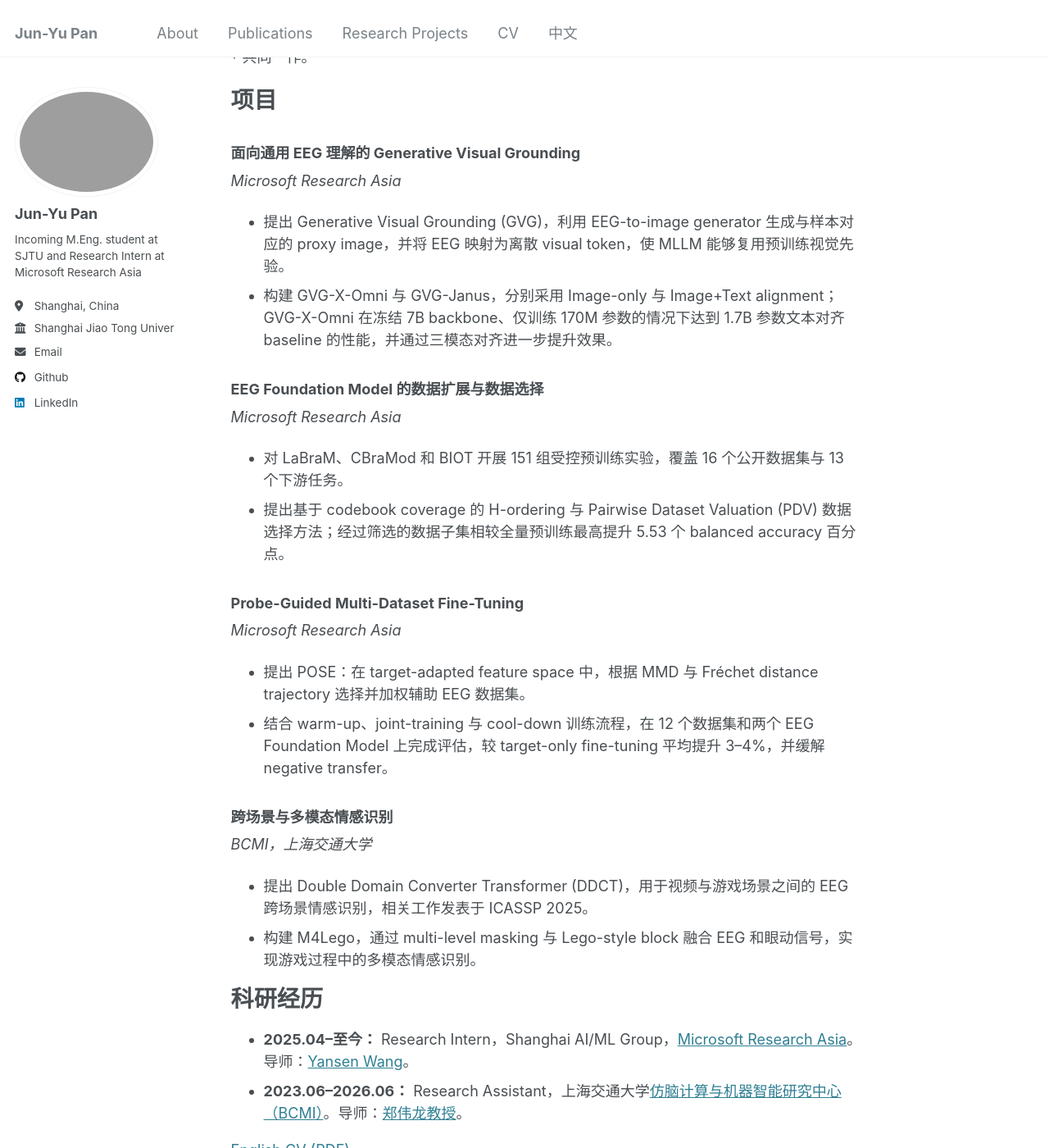
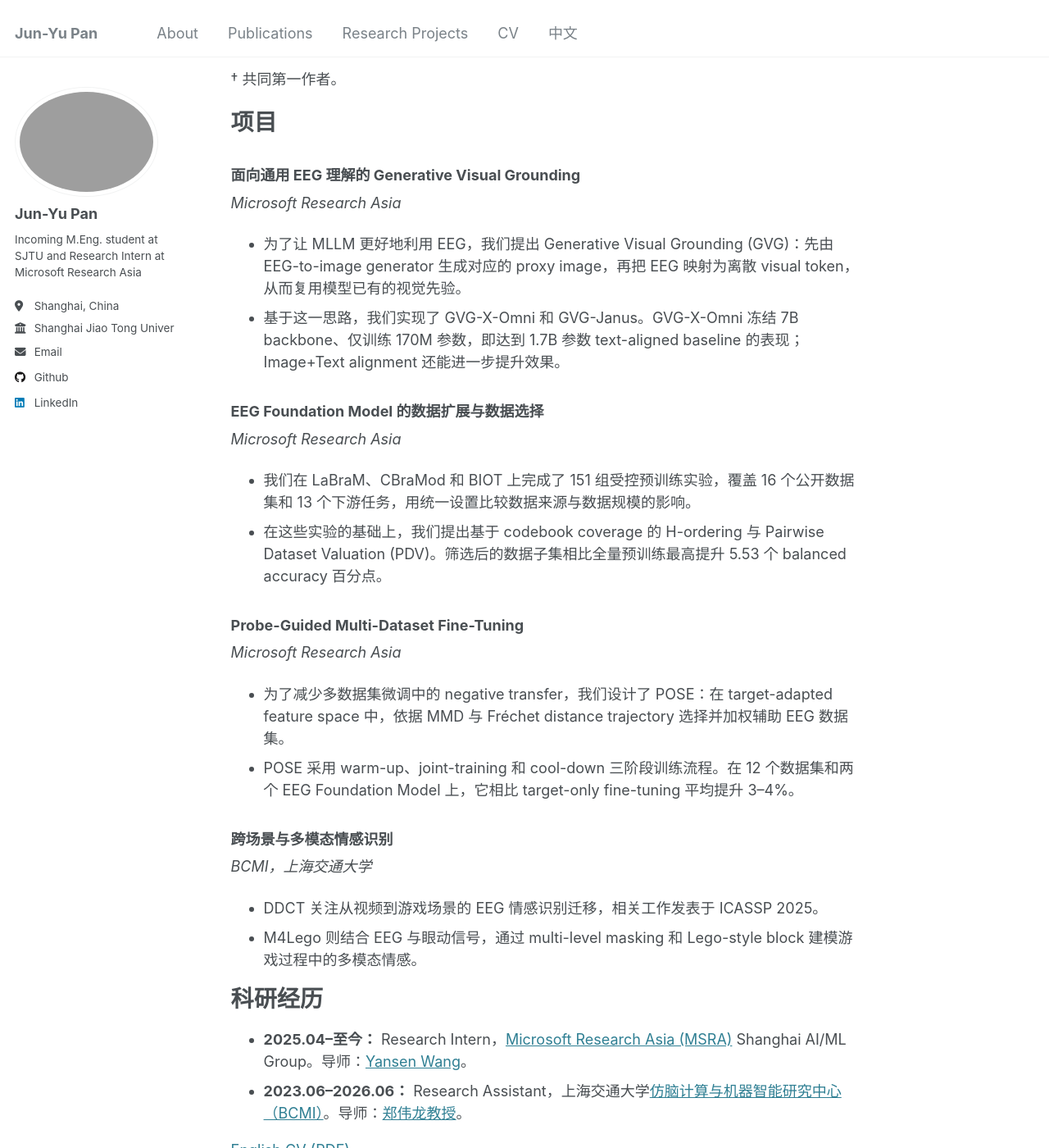
Before and after one commit to AlbertMentat/AlbertMentat.github.io, a Jekyll site: the page built from _pages/about-zh.md, in a window 1280 px wide and 1400 px high, scrolled down 1111 px. Shown: the whole window at 82% size. Built offline with Jekyll 4.4.1, drawn with Linux system fonts in a browser that asks for light colours; some of the changed text lies outside the part shown.

Commit message:
Make Chinese homepage copy more natural

```diff
--- a/_pages/about-zh.md
+++ b/_pages/about-zh.md
@@ -6,16 +6,16 @@ author_profile: true
 
 [English](/) &nbsp;·&nbsp; **中文**
 
-你好，我是**潘俊宇（Jun-Yu Pan）**。我将于 2026 年 9 月在[上海交通大学巴黎卓越工程师学院](https://speit.sjtu.edu.cn/)攻读电子信息硕士学位，导师为[郑伟龙教授](https://weilongzheng.github.io/)，预计于 2029 年 3 月毕业。我于 2026 年 6 月本科毕业于同一学院，本科毕业论文获评上海交通大学优异学士学位论文（Top 1%）。
+你好，我是**潘俊宇（Jun-Yu Pan）**。目前在 [Microsoft Research Asia (MSRA)](https://www.microsoft.com/en-us/research/lab/microsoft-research-asia/) Shanghai AI/ML Group 担任 Research Intern，导师为 [Yansen Wang](https://www.microsoft.com/en-us/research/people/yansenwang/)。我主要关注 **EEG Foundation Model**、**Multimodal Large Language Model (MLLM)** 以及 EEG Foundation Model 的应用。
 
-目前，我在 [Microsoft Research Asia (MSRA)](https://www.microsoft.com/en-us/research/lab/microsoft-research-asia/) Shanghai AI/ML Group 担任 Research Intern，导师为 [Yansen Wang](https://www.microsoft.com/en-us/research/people/yansenwang/)。我的研究方向包括 **EEG Foundation Model**、**Multimodal Large Language Model (MLLM)**，以及其在神经理解和情感计算中的应用。
+我于 2026 年 6 月本科毕业于[上海交通大学巴黎卓越工程师学院](https://speit.sjtu.edu.cn/)，毕业论文获评上海交通大学优异学士学位论文（Top 1%）。2026 年 9 月起，我将在同一学院攻读电子信息硕士学位，师从[郑伟龙教授](https://weilongzheng.github.io/)，预计于 2029 年 3 月毕业。
 
 最新动态
 ======
 - **2026.06** 本科毕业论文获评上海交通大学优异学士学位论文（Top 1%）。
-- **2026.05** Generative Visual Grounding EEG 理解工作已发布于 [arXiv](https://arxiv.org/abs/2605.18172)。
-- **2026.05** 完成两项关于 EEG Foundation Model 预训练数据扩展与多数据集微调的研究。
-- **2026** 完成面向游戏场景多模态情感识别的 M4Lego 预训练框架。
+- **2026.05** Generative Visual Grounding EEG 理解工作上线 [arXiv](https://arxiv.org/abs/2605.18172)。
+- **2026.05** 完成两项 EEG Foundation Model 研究，分别关注预训练数据选择与多数据集微调。
+- **2026** 完成 M4Lego 初稿，研究游戏场景下的多模态情感识别。
 - **2025.04** 加入 Microsoft Research Asia，担任 Research Intern。
 - **2025** 跨场景 EEG 情感识别工作发表于 ICASSP 2025。
 
@@ -27,37 +27,37 @@ author_profile: true
 4. <strong>Jun-Yu Pan</strong><sup>&dagger;</sup>, Jing-Yi Liu<sup>&dagger;</sup>, Bao-Liang Lu, and Wei-Long Zheng. "M4Lego: A Multi-Modal Pretraining Framework with Multi-Level Masking and Lego Blocks for Emotion Recognition During Gameplay." Under review, 2026.
 5. **Jun-Yu Pan**, Hao-Long Yin, and Wei-Long Zheng. ["Double Domain Converter Transformer for Improving EEG-Based Emotion Recognition from Video to Game Scenarios."](https://ieeexplore.ieee.org/document/10889052) *ICASSP 2025*.
 
-&dagger; 共同一作。
+&dagger; 共同第一作者。
 
 项目
 ======
 ### 面向通用 EEG 理解的 Generative Visual Grounding
 *Microsoft Research Asia*
 
-- 提出 Generative Visual Grounding (GVG)，利用 EEG-to-image generator 生成与样本对应的 proxy image，并将 EEG 映射为离散 visual token，使 MLLM 能够复用预训练视觉先验。
-- 构建 GVG-X-Omni 与 GVG-Janus，分别采用 Image-only 与 Image+Text alignment；GVG-X-Omni 在冻结 7B backbone、仅训练 170M 参数的情况下达到 1.7B 参数文本对齐 baseline 的性能，并通过三模态对齐进一步提升效果。
+- 为了让 MLLM 更好地利用 EEG，我们提出 Generative Visual Grounding (GVG)：先由 EEG-to-image generator 生成对应的 proxy image，再把 EEG 映射为离散 visual token，从而复用模型已有的视觉先验。
+- 基于这一思路，我们实现了 GVG-X-Omni 和 GVG-Janus。GVG-X-Omni 冻结 7B backbone、仅训练 170M 参数，即达到 1.7B 参数 text-aligned baseline 的表现；Image+Text alignment 还能进一步提升效果。
 
 ### EEG Foundation Model 的数据扩展与数据选择
 *Microsoft Research Asia*
 
-- 对 LaBraM、CBraMod 和 BIOT 开展 151 组受控预训练实验，覆盖 16 个公开数据集与 13 个下游任务。
-- 提出基于 codebook coverage 的 H-ordering 与 Pairwise Dataset Valuation (PDV) 数据选择方法；经过筛选的数据子集相较全量预训练最高提升 5.53 个 balanced accuracy 百分点。
+- 我们在 LaBraM、CBraMod 和 BIOT 上完成了 151 组受控预训练实验，覆盖 16 个公开数据集和 13 个下游任务，用统一设置比较数据来源与数据规模的影响。
+- 在这些实验的基础上，我们提出基于 codebook coverage 的 H-ordering 与 Pairwise Dataset Valuation (PDV)。筛选后的数据子集相比全量预训练最高提升 5.53 个 balanced accuracy 百分点。
 
 ### Probe-Guided Multi-Dataset Fine-Tuning
 *Microsoft Research Asia*
 
-- 提出 POSE：在 target-adapted feature space 中，根据 MMD 与 Fréchet distance trajectory 选择并加权辅助 EEG 数据集。
-- 结合 warm-up、joint-training 与 cool-down 训练流程，在 12 个数据集和两个 EEG Foundation Model 上完成评估，较 target-only fine-tuning 平均提升 3--4%，并缓解 negative transfer。
+- 为了减少多数据集微调中的 negative transfer，我们设计了 POSE：在 target-adapted feature space 中，依据 MMD 与 Fréchet distance trajectory 选择并加权辅助 EEG 数据集。
+- POSE 采用 warm-up、joint-training 和 cool-down 三阶段训练流程。在 12 个数据集和两个 EEG Foundation Model 上，它相比 target-only fine-tuning 平均提升 3--4%。
 
 ### 跨场景与多模态情感识别
 *BCMI，上海交通大学*
 
-- 提出 Double Domain Converter Transformer (DDCT)，用于视频与游戏场景之间的 EEG 跨场景情感识别，相关工作发表于 ICASSP 2025。
-- 构建 M4Lego，通过 multi-level masking 与 Lego-style block 融合 EEG 和眼动信号，实现游戏过程中的多模态情感识别。
+- DDCT 关注从视频到游戏场景的 EEG 情感识别迁移，相关工作发表于 ICASSP 2025。
+- M4Lego 则结合 EEG 与眼动信号，通过 multi-level masking 和 Lego-style block 建模游戏过程中的多模态情感。
 
 科研经历
 ======
-- **2025.04--至今：** Research Intern，Shanghai AI/ML Group，[Microsoft Research Asia](https://www.microsoft.com/en-us/research/lab/microsoft-research-asia/)。导师：[Yansen Wang](https://www.microsoft.com/en-us/research/people/yansenwang/)。
+- **2025.04--至今：** Research Intern，[Microsoft Research Asia (MSRA)](https://www.microsoft.com/en-us/research/lab/microsoft-research-asia/) Shanghai AI/ML Group。导师：[Yansen Wang](https://www.microsoft.com/en-us/research/people/yansenwang/)。
 - **2023.06--2026.06：** Research Assistant，上海交通大学[仿脑计算与机器智能研究中心（BCMI）](https://bcmi.sjtu.edu.cn/)。导师：[郑伟龙教授](https://weilongzheng.github.io/)。
 
 [English CV (PDF)](/files/Jun-Yu_Pan_CV.pdf)
```
